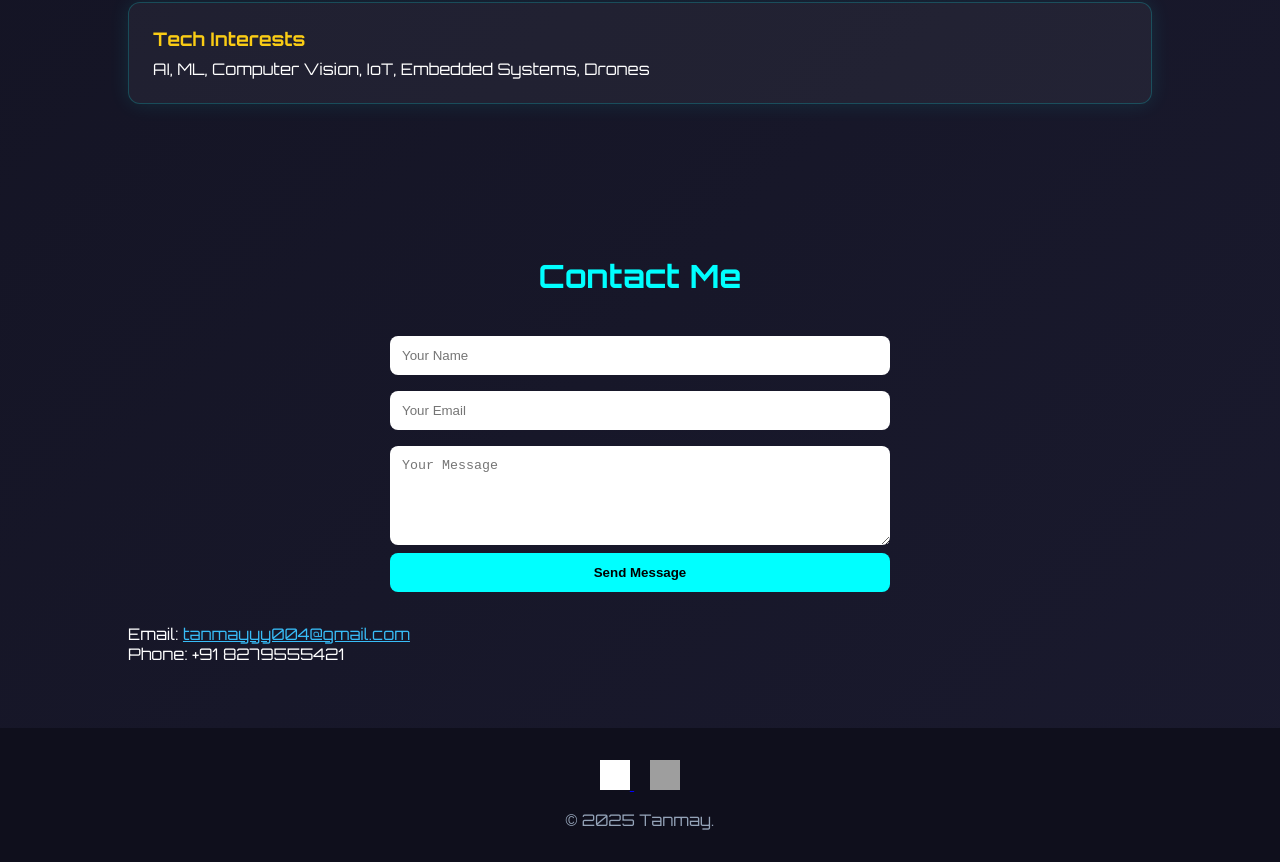
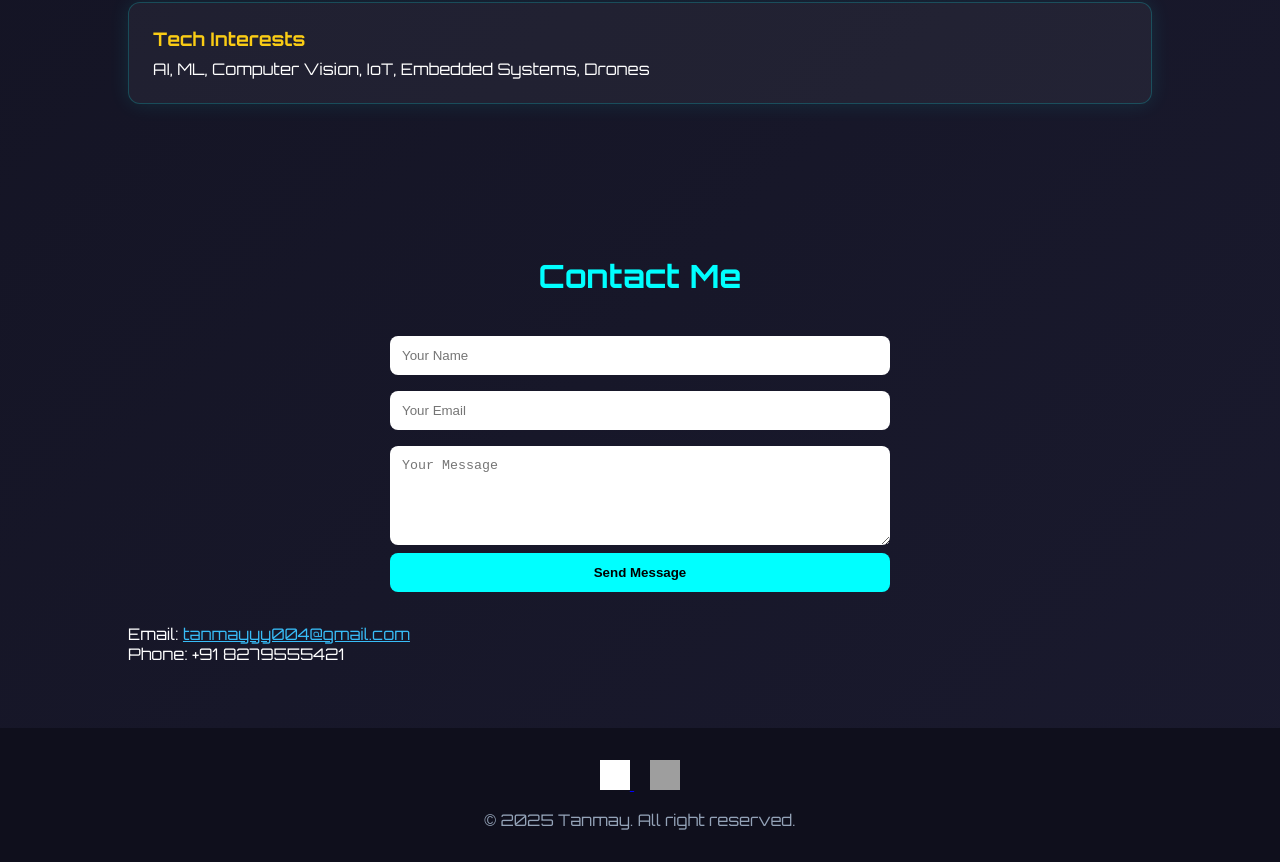
Before and after one commit to tanmay4518-07/portfolio_mine, a plain HTML site: page index.html in a window 1280 px wide. Shown: the part 2124-2986 px from the top of the page. Drawn offline with nearby package versions, Linux system fonts and the light colour scheme; grey boxes are pictures that could not be loaded.

Commit message:
Update index.html

```diff
--- a/index.html
+++ b/index.html
@@ -91,7 +91,7 @@
         <img src="https://cdn.jsdelivr.net/gh/devicons/devicon/icons/linkedin/linkedin-original.svg" alt="LinkedIn" width="30" height="30" />
       </a>
     </div>
-    &copy; 2025 Tanmay.
+    &copy; 2025 Tanmay. All right reserved.
   </footer>
 
   <button id="backToTop" onclick="window.scrollTo({top:0, behavior:'smooth'})">🔼</button>
```
